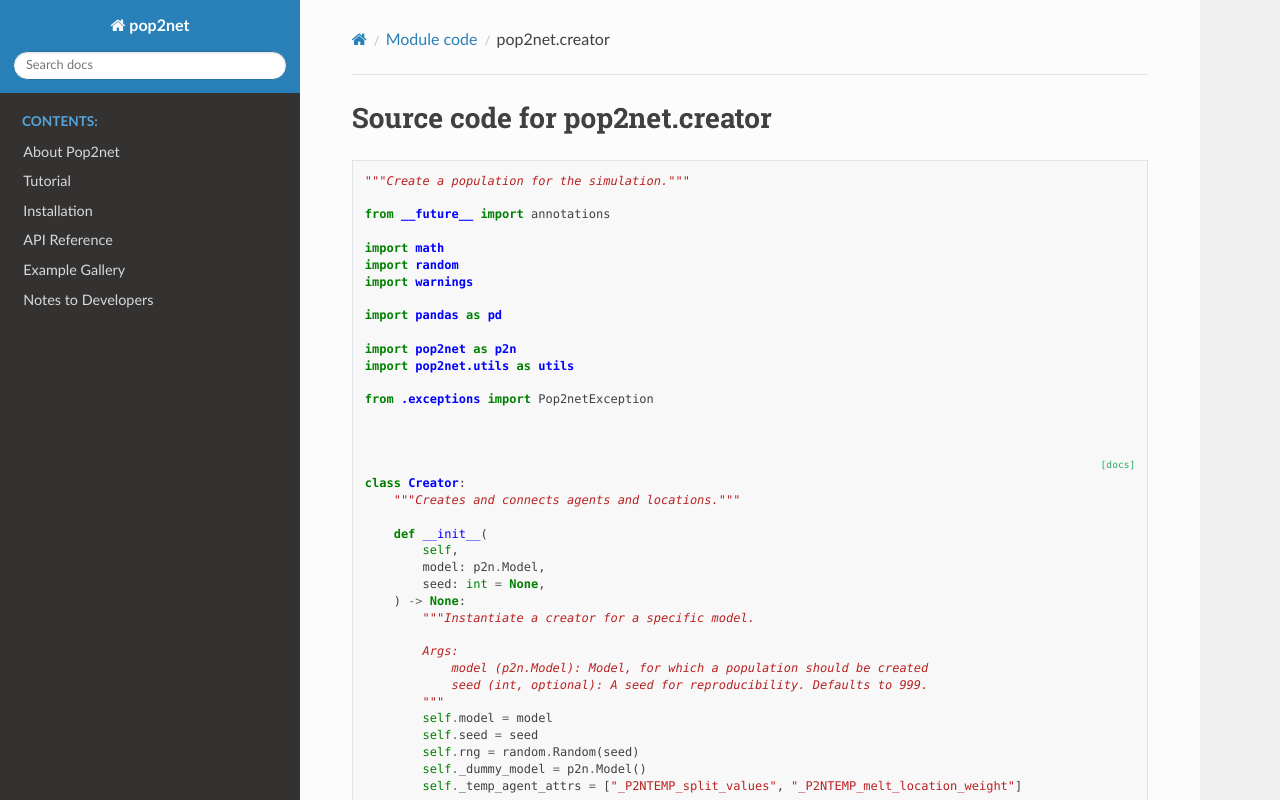
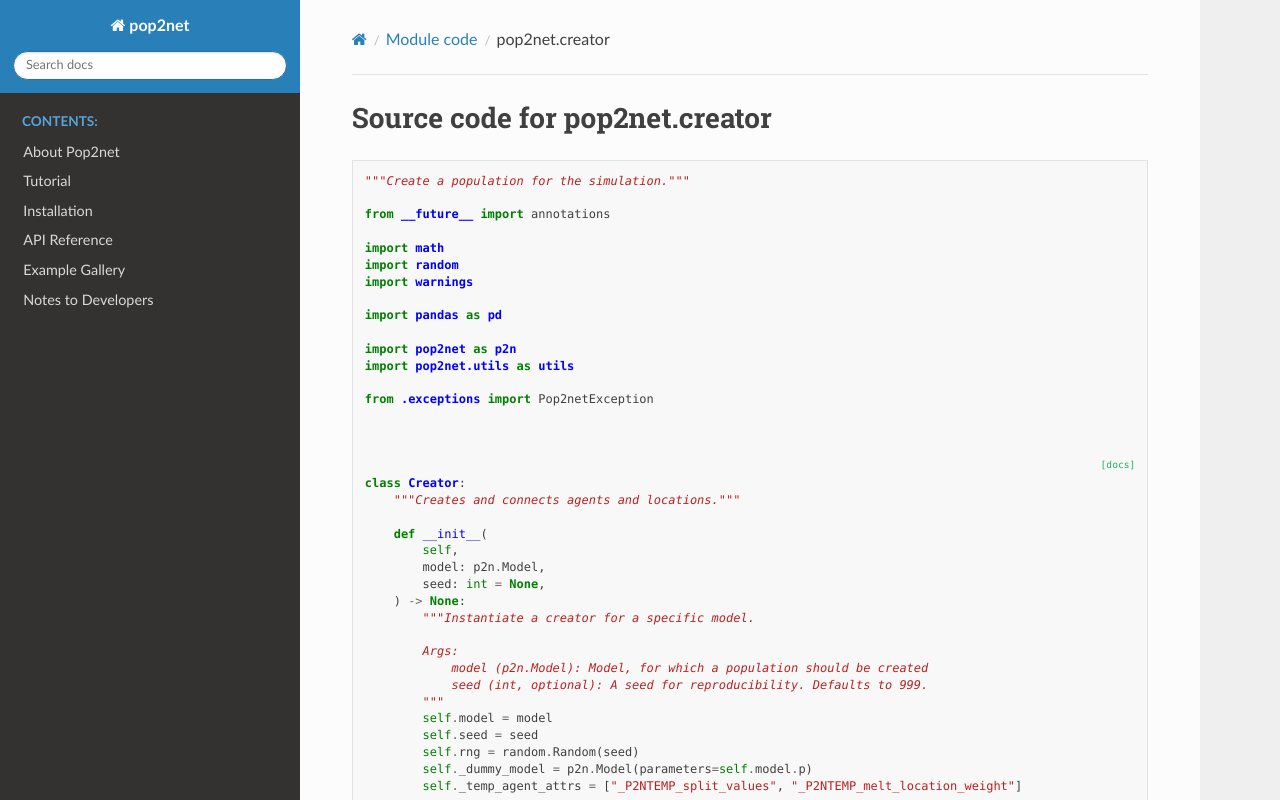
Before and after one commit to mariuzka/pop2net, a plain HTML site: page _modules/pop2net/creator.html in a window 1280 px wide. Shown: the top 800 px of the page. Drawn offline with Linux system fonts and the light colour scheme.

Commit message:
Deploying to gh-pages from @ mariuzka/pop2net@9182263bf1040eb33c3b22de388c11b5b3179106 🚀

```diff
--- a/_modules/pop2net/creator.html
+++ b/_modules/pop2net/creator.html
@@ -112,7 +112,7 @@
         <span class="bp">self</span><span class="o">.</span><span class="n">model</span> <span class="o">=</span> <span class="n">model</span>
         <span class="bp">self</span><span class="o">.</span><span class="n">seed</span> <span class="o">=</span> <span class="n">seed</span>
         <span class="bp">self</span><span class="o">.</span><span class="n">rng</span> <span class="o">=</span> <span class="n">random</span><span class="o">.</span><span class="n">Random</span><span class="p">(</span><span class="n">seed</span><span class="p">)</span>
-        <span class="bp">self</span><span class="o">.</span><span class="n">_dummy_model</span> <span class="o">=</span> <span class="n">p2n</span><span class="o">.</span><span class="n">Model</span><span class="p">()</span>
+        <span class="bp">self</span><span class="o">.</span><span class="n">_dummy_model</span> <span class="o">=</span> <span class="n">p2n</span><span class="o">.</span><span class="n">Model</span><span class="p">(</span><span class="n">parameters</span><span class="o">=</span><span class="bp">self</span><span class="o">.</span><span class="n">model</span><span class="o">.</span><span class="n">p</span><span class="p">)</span>
         <span class="bp">self</span><span class="o">.</span><span class="n">_temp_agent_attrs</span> <span class="o">=</span> <span class="p">[</span><span class="s2">&quot;_P2NTEMP_split_values&quot;</span><span class="p">,</span> <span class="s2">&quot;_P2NTEMP_melt_location_weight&quot;</span><span class="p">]</span>
 
     <span class="k">def</span> <span class="nf">_create_dummy_location</span><span class="p">(</span><span class="bp">self</span><span class="p">,</span> <span class="n">location_cls</span><span class="p">)</span> <span class="o">-&gt;</span> <span class="n">p2n</span><span class="o">.</span><span class="n">Location</span><span class="p">:</span>
```
